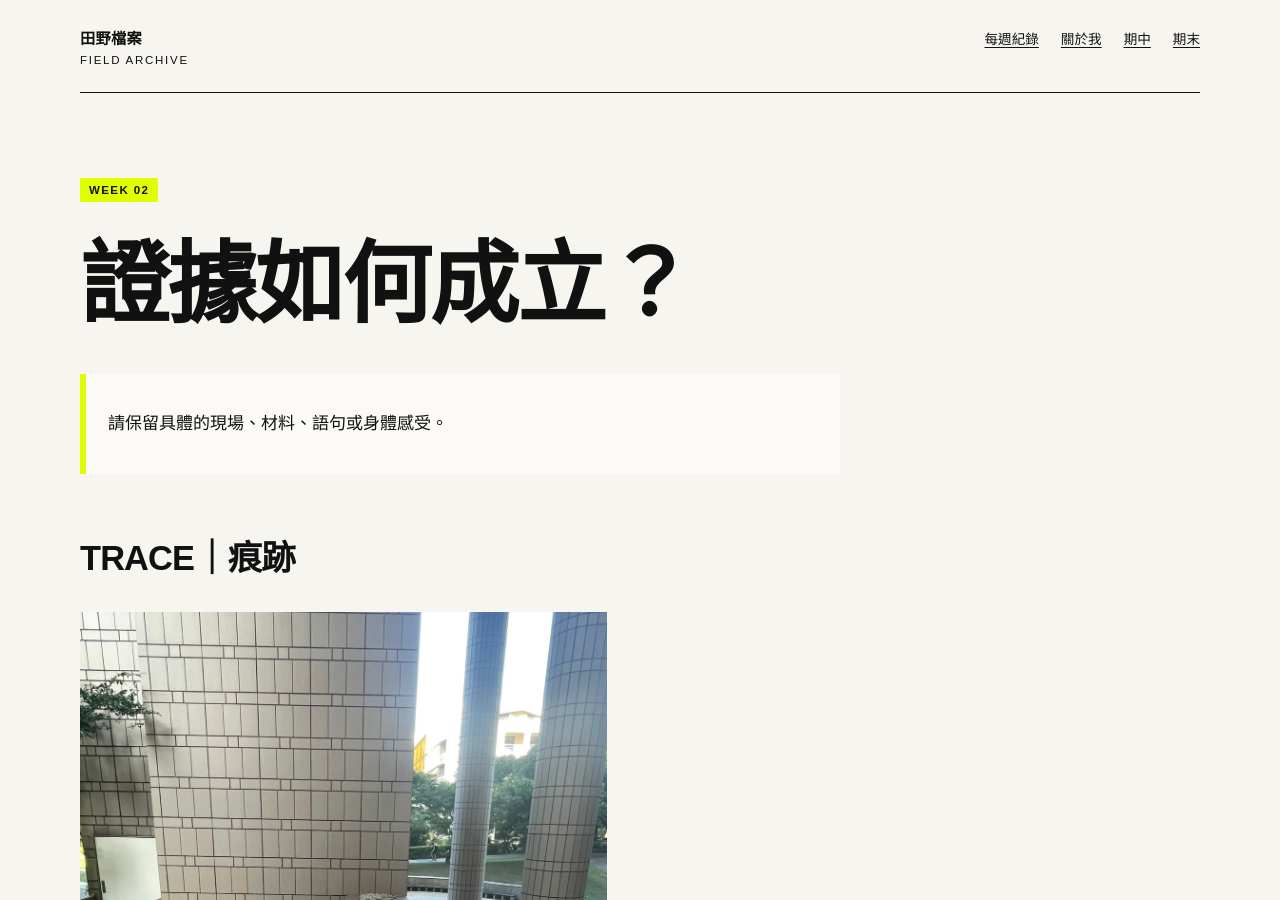
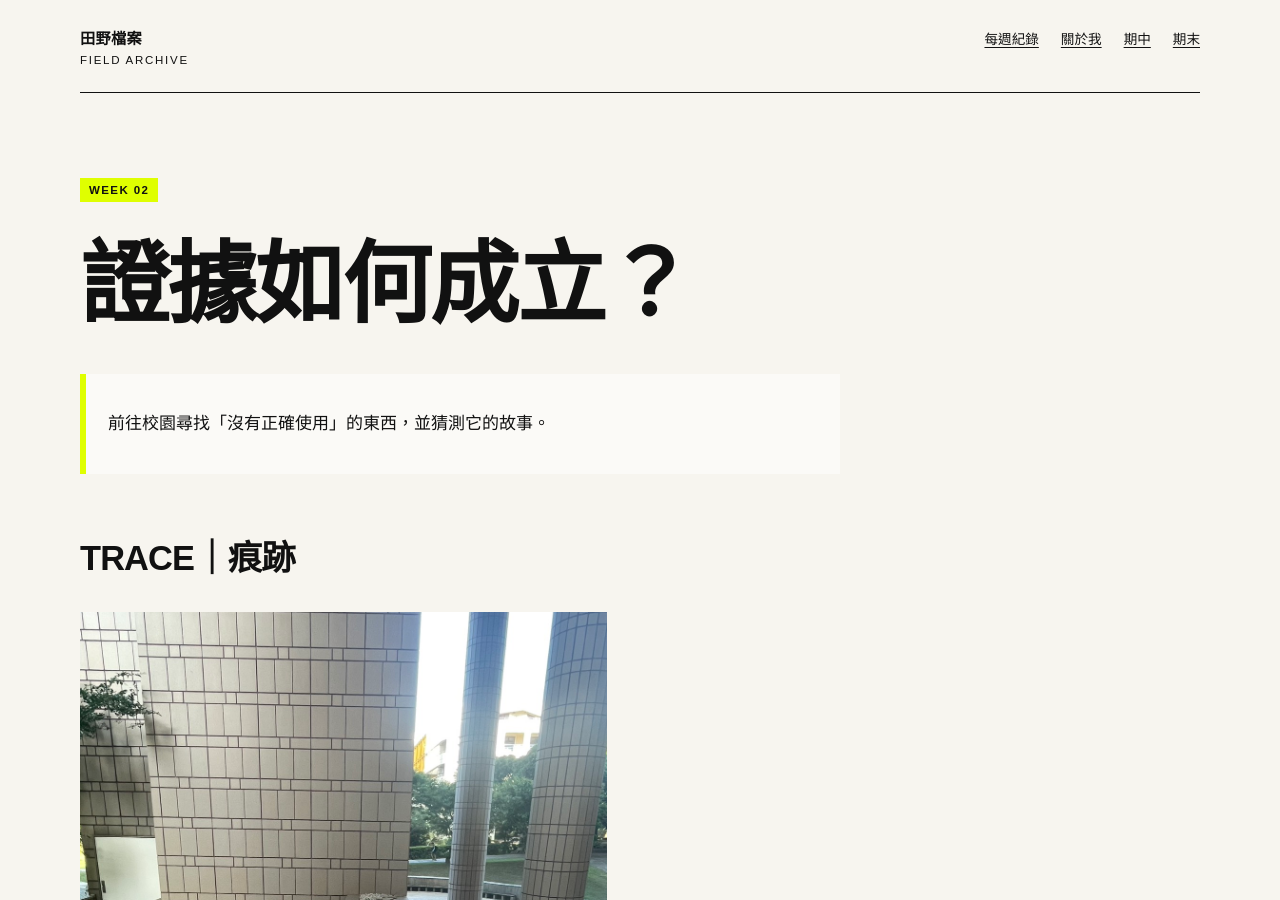
Before and after one commit to yo566566/fieldworkarchive, a Jekyll site: the page built from weeks/week-02.md, in a window 1280 px wide and 900 px high. Built offline with Jekyll 4.4.1, drawn with Linux system fonts in a browser that asks for light colours.

Commit message:
Update week-02.md

```diff
--- a/weeks/week-02.md
+++ b/weeks/week-02.md
@@ -7,7 +7,7 @@ permalink: /weeks/week-02/
 
 # 證據如何成立？
 
-> 請保留具體的現場、材料、語句或身體感受。
+> 前往校園尋找「沒有正確使用」的東西，並猜測它的故事。
 
 ## TRACE｜痕跡
 
```
